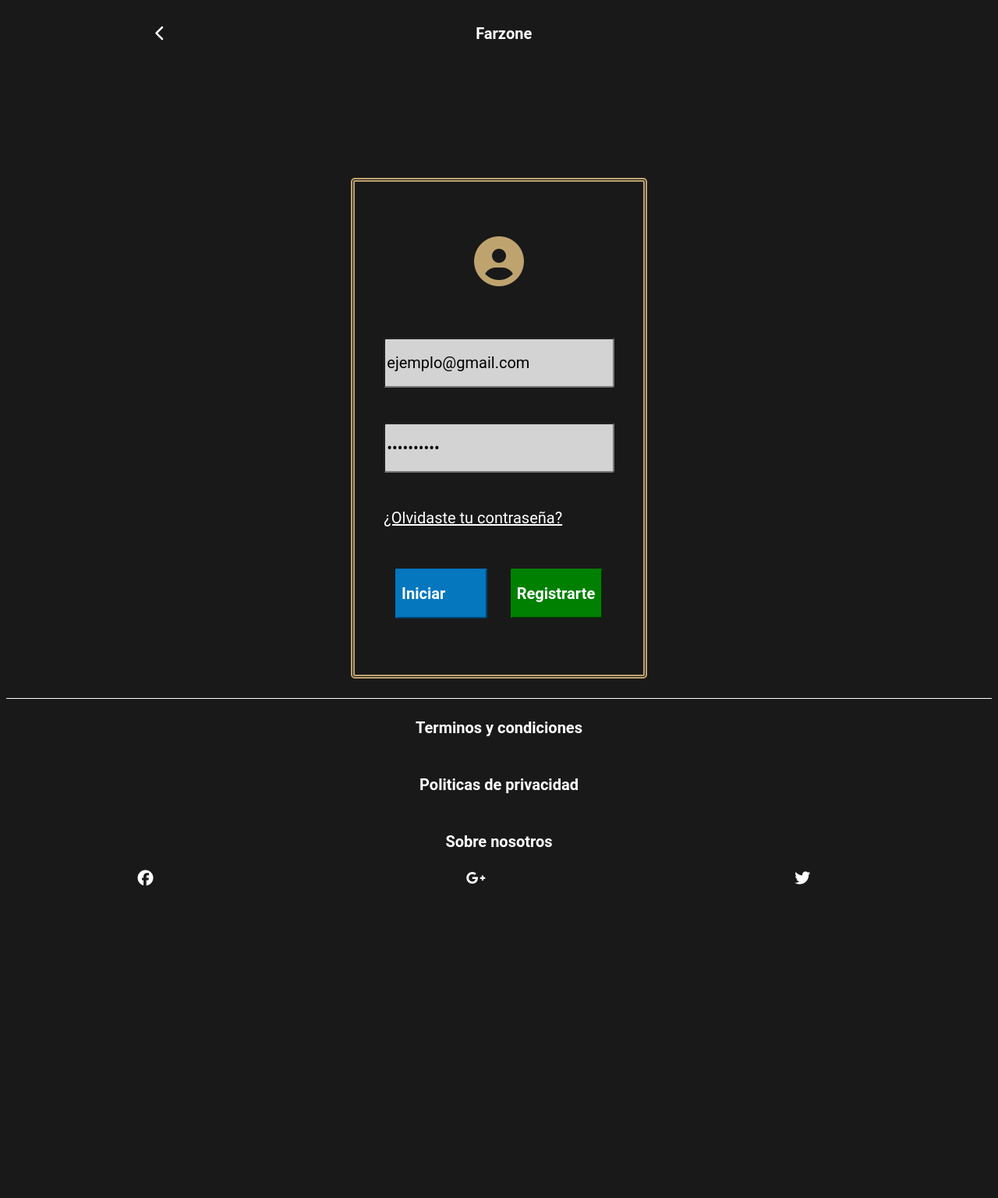
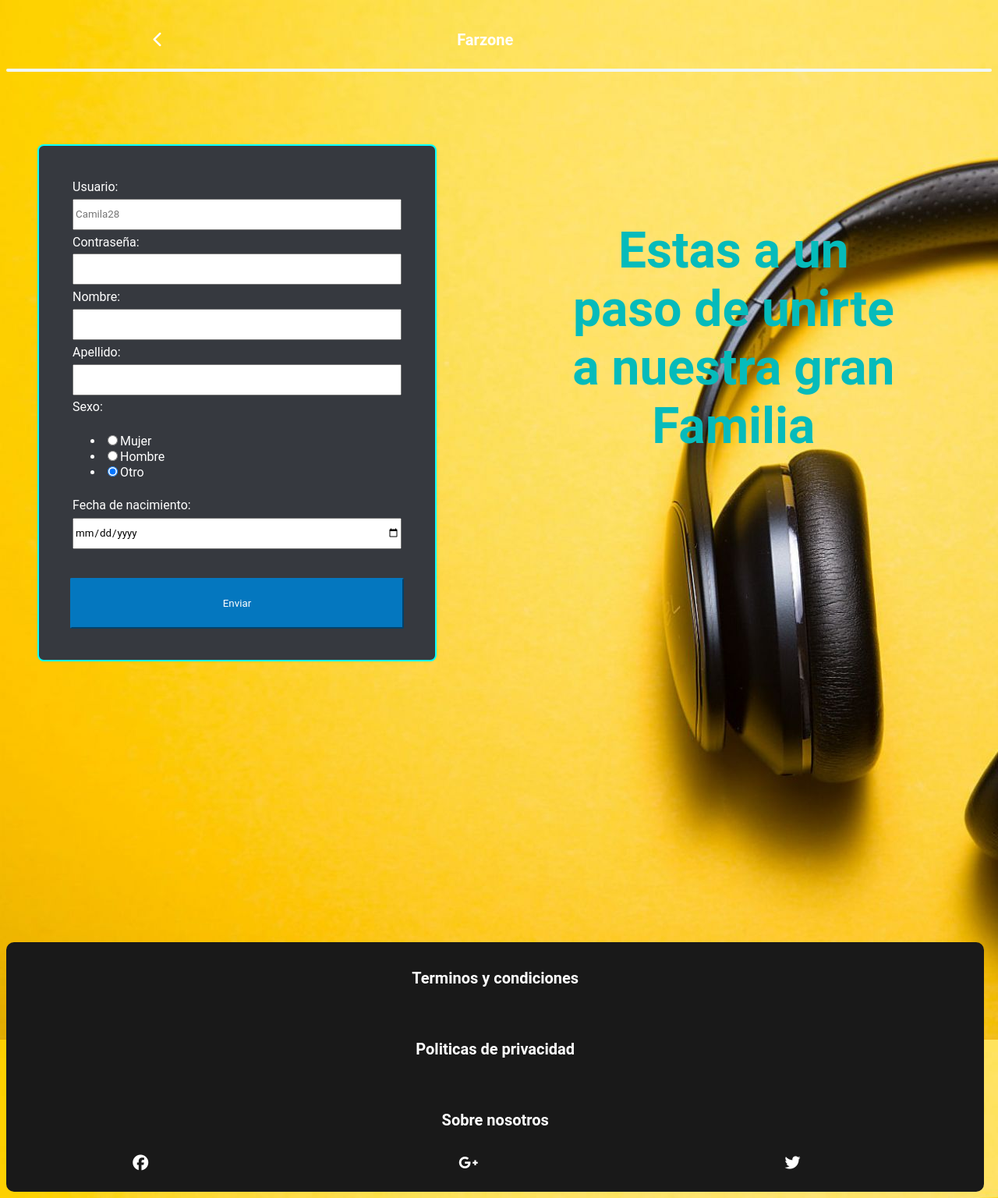
Before and after one commit to kroctus/Modulo-proyecto_2DAW, a PHP site: page /vistas/registrarse.php in a window 1280 px wide. Shown: the whole page at 78% size. Before the commit the page ends 1136 px from the top, so only its background shows below. Run offline with PHP 8.4, Linux system fonts and the light colour scheme; some libraries are stand-ins or nearby versions.

Commit message:
Añadimos la página de registro y sus estilos

```diff
--- /dev/null
+++ b/css/estilo_registro.css
@@ -0,0 +1,365 @@
+*{
+  font-family: 'Roboto', sans-serif;
+  box-sizing: border-box;
+}
+
+
+header {
+  width: 95vw;
+  height: 10vh;
+  padding-bottom: 5px;
+  color: white;
+  border-radius: 5px;
+  margin-bottom: 0%;
+  display: flex;
+  flex-flow: row;
+/*
+/*Para hacer que la cabecera florte sobre el contenido
+  left: 0; /* Posicionamos la cabecera al lado izquierdo
+	top: 0; /* Posicionamos la cabecera pegada arriba
+	position: fixed; /* Hacemos que la cabecera tenga una posición fija
+  z-index: 5;
+  */
+}
+header p{
+  font-size: 2.5vh;
+  margin-left: auto;
+  margin-right: auto;
+  margin-top: auto;
+}
+
+header label{
+  font-size: 2.5vh;
+  margin-left: auto;
+  margin-right: auto;
+  margin-top: auto;
+  margin-bottom: auto;
+}
+
+header a{
+  text-decoration: none;
+  color: white;
+}
+
+header a:hover{
+ color: #BFA36F;
+}
+
+
+header p:nth-child(2) {
+font-weight: bold;
+}
+
+  body{
+    background-image: url('../img/musica.jpeg');
+  }
+
+section{
+
+  display: flex;
+  flex: 100vw;
+  max-width: 100vw;
+  flex-direction: row;
+  flex-wrap: wrap;
+
+  border-radius: 5px;
+  color: white;
+  height: 100vh;
+
+}
+
+section .linea{
+  display: flex;
+  flex: 100vw;
+  max-width: 100vw;
+  height: 0.5vh;
+  flex-direction: row;
+  background-color: aliceblue;
+  border-radius: 10px;
+}
+
+section form {
+  display: flex;
+  flex:100vw;
+  max-width: 100vw;
+  flex-direction: row;
+  flex-wrap: wrap;
+
+  padding: 40px;
+  background-color: rgb(54, 57, 63);
+
+  border-bottom-left-radius: 8px;
+  border-bottom-right-radius: 8px;
+
+}
+
+section form p{
+  display: flex;
+  flex: 100vw;
+  max-width: 100vw;
+  flex-direction: row;
+}
+
+section form p input{
+
+  width: 50vw;
+  height: 5vh;
+}
+
+section form input:focus{
+  border-radius: 5px;
+border-color: #0477BF;
+}
+
+/*Botones*/
+
+#iniciar{
+  background-color: #0477BF;
+  border-color: #0477BF;
+
+  padding: 10px;
+  color:white;
+  border-radius: 2px;
+
+  margin-left: auto;
+  margin-right: auto;
+
+  transition-duration: 1s;
+}
+
+#registrar{
+  background-color: green;
+  border-color: green;
+}
+
+#iniciar:hover{
+  transform: scale(1.1,1.1);
+  cursor: pointer;
+
+  border-radius: 20px;
+}
+
+#registrar:hover{
+  transform: scale(1.1,1.1);
+  cursor: pointer;
+}
+
+
+/*--footer--*/
+
+footer{
+  margin-top: 9vh;
+  display: flex;
+  flex-direction: row;
+  flex-wrap: wrap;
+  background-color: #191919;
+  max-width: 98vw;
+  height: 40vh;
+  border-radius: 10px;
+}
+footer p{
+  display: flex;
+  flex: 100vw;
+  max-width: 100vw;
+  margin-left: auto;
+  margin-right: auto;
+
+  font-size: 2.5vh;
+
+
+}
+footer p a{
+  display: flex;
+  text-align: center;
+  align-self: center;
+  text-decoration: none;
+  color: white;
+  font-weight: bold;
+
+  margin-left: auto;
+  margin-right: auto;
+
+  transition-duration: 1s;
+}
+
+footer div{
+  display: flex;
+  flex-direction: row;
+  flex: 100vw;
+  max-width: 100vw;
+}
+
+footer div a{
+  display: flex;
+  flex-direction: row;
+  flex: 20vw;
+  max-width: 20vw;
+  margin-left: auto;
+
+  transition-duration: 1s;
+  font-size: 2.5vh;
+}
+
+footer div a{
+  text-decoration: none;
+  color: white;
+  font-weight: bold;
+}
+
+header p:hover{
+  color:#BFA36F;
+}
+
+footer a:hover{
+  color:#BFA36F;
+  transform: scale(1.1,1.1);
+}
+
+#form_escritorio{
+  display: none;
+}
+
+#saludo{
+  position: relative;
+  color: rgb(5, 187, 187);
+  font-size: 4vh;
+  text-align: center;
+}
+
+
+/*Tablet*/
+@media (min-width: 800px){
+
+
+  body{
+    background-image: url('../img/musica.jpeg');
+  }
+
+  #form_escritorio{
+    display: none;
+  }
+
+header{
+  display: flex;
+  flex: 100vw;
+  background-color: transparent;
+}
+
+section{
+  display: flex;
+  flex: 100vw;
+  max-width: 100vw;
+  background-color: transparent;
+}
+
+section article button{
+  flex: 40vw;
+  max-width: 40vw;
+}
+
+
+  /*Quitamos el formulario de movil*/
+
+  section form {
+    display: flex;
+    flex:80vw;
+    max-width: 80vw;
+    flex-direction: row;
+    flex-wrap: wrap;
+
+    padding: 40px;
+    background-color: rgb(54, 57, 63);
+
+    margin: 5vh;
+    margin-left: auto;
+    margin-right: auto;
+    border-radius: 8px;
+
+    border: aqua solid 2px;
+
+  }
+
+  footer{
+    margin-top: 40vh;
+    border: none;
+  }
+
+  #saludo{
+    position: relative;
+    color: rgb(5, 187, 187);
+    font-size: 8vh;
+  }
+
+}
+
+
+@media (min-width: 1000px){
+
+
+  body{
+    background-image: url('../img/musica.jpeg');
+  }
+
+  header{
+    display: flex;
+    flex:100vw;
+    max-width: 100vw;
+
+    background-color: transparent;
+  }
+
+  section{
+    background-color: transparent;
+  }
+
+  #form_escritorio{
+    flex: 40vw;
+    max-width: 40vw;
+
+    border: aqua solid 2px;
+    margin: 5vh;
+  }
+
+  input[type="text"],  input[type="password"],   input[type="date"] {
+    width: 33vw;
+    height: 2.5rem;
+  }
+
+
+  footer{
+
+    flex: 98vw;
+    max-width: 98vw;
+    margin-top: 40vh;
+
+    height: 40vh;
+    border: none;
+    border-radius: 10px;
+  }
+
+  #form_escritorio{
+    display: flex;
+  }
+
+  #form_movil{
+    display: none;
+  }
+
+
+  #iniciar{
+    width: 35rem;
+  }
+
+  #saludo{
+
+      position: absolute;
+      top: 18vw;
+      right: 9vw;
+
+      font-size: 8vh;
+      width: 35vw;
+      color: rgb(5, 187, 187);
+
+  }
+
+  }
--- a/css/estilo_sesion.css
+++ b/css/estilo_sesion.css
@@ -9,7 +9,6 @@ header {
   height: 10vh;
   padding-bottom: 5px;
   color: white;
-  background-color: #191919;
   border-radius: 5px;
   margin-bottom: 0%;
   display: flex;
@@ -51,13 +50,12 @@ font-weight: bold;
 }
 
 body{
-  background-color: #191919;
+  background-image: url('../img/2832233.jpg');
 }
 
 section{
   padding-bottom:35%;
   padding-top: 70px;
-  background-color: #191919;
   margin-top: 18%;
 
   border-radius: 5px;
@@ -77,7 +75,7 @@ section span{
   flex-direction: row;
 
   font-size: 8vh;
-  color: #BFA36F;
+  color: white;
 
   margin-left: auto;
   margin-right: auto;
@@ -115,7 +113,7 @@ section article p input{
 
   height: 8vh;
   border-radius: 3px;
-  background-color: lightgray;
+  background-color:white;
   font-size: 2.5vh;
 }
 
@@ -152,8 +150,10 @@ section article button{
 /*Botones*/
 
 #iniciar{
-  background-color: #0477BF;
-  border-color: #0477BF;
+  background-color: green;
+  border-color: green;
+
+  transition-duration: 1s;
 }
 
 #registrar{
@@ -164,6 +164,7 @@ section article button{
 #iniciar:hover{
   transform: scale(1.1,1.1);
   cursor: pointer;
+  border-radius: 30px;
 }
 
 #registrar:hover{
@@ -180,7 +181,6 @@ footer{
   flex-direction: row;
   flex-wrap: wrap;
   border-top: white 1px solid;
-  background-color: #191919;
   width: 100%;
   height: 250px;
 }
--- a/index.php
+++ b/index.php
@@ -6,6 +6,9 @@ session_start();
 if (isset($_POST["Iniciar"])) {
 
   header("Location: vistas/inicio_sesion.php");
+  exit;
+}elseif(isset($_POST["Registrarte"])){
+  header("Location: vistas/registrarse.php");
   exit;
 }
 
--- a/vistas/quienessomos.php
+++ b/vistas/quienessomos.php
@@ -146,7 +146,7 @@
   </script>
 
 
-
+<p>Imagenes extraidas de: <a href="https://www.freepik.es/fotos/fondo">Foto de Fondo creado por freepik - www.freepik.es</a></p>
 
 
 
--- a/vistas/registrarse.php
+++ b/vistas/registrarse.php
@@ -4,15 +4,16 @@
 <head>
   <meta charset="utf-8">
   <meta name="viewport" content="width=device-width, user-scalable=no">
-  <title>Farzone-Inicio sesion</title>
+  <title>Farzone-Registro</title>
   <script src="https://kit.fontawesome.com/68921df666.js" crossorigin="anonymous"></script>
   <link rel="shortcut icon" href="../img/logo_cuadrado2.png">
-  <link rel="stylesheet" href="../css/estilo_sesion.css">
+
+  <link rel="stylesheet" href="../css/estilo_registro.css">
+
   <script type="text/javascript" src="http://code.jquery.com/jquery-1.10.0.min.js"></script>
   <link rel="stylesheet" type="text/css" href="../tooltipster/dist/css/tooltipster.bundle.min.css" />
-  <link rel="stylesheet" type="text/css"
-    href="../tooltipster/dist/css/plugins/tooltipster/sideTip/themes/tooltipster-sideTip-punk.min.css" />
-    <script src="../js/jqBootstrapValidation.js"></script>
+  <link rel="stylesheet" type="text/css" href="../tooltipster/dist/css/plugins/tooltipster/sideTip/themes/tooltipster-sideTip-punk.min.css" />
+  <script src="../js/jqBootstrapValidation.js"></script>
 
   <script src="https://ajax.googleapis.com/ajax/libs/jquery/1.7.2/jquery.min.js"></script>
 
@@ -28,32 +29,139 @@
     <label for="menu_busqueda"></i></label>
   </header>
 
-  <form action="registrarse.php" method="POST">
+  <section>
 
-    <input type="checkbox" name="" value="" id="menu">
-    <section>
+    <h1 id="saludo">Estas a un paso de unirte a nuestra gran Familia</h1>
 
-      <span><i class="fas fa-user-circle"></i></span>
-
-      <article class="">
-      <p><input type="email" name="email" value="ejemplo@gmail.com" class="required"
-            pattern="[a-z0-9._%+-]+@[a-z0-9.-]+\.[a-z]{2,}$" title="ejemplo@gmail.com"  required/></p>
-
-        <p><input type="password" name="clave" value="Contraseña" required
-            title="minimo 8 caracteres,una letra y un número" pattern="^(?=.*\d)(?=.*[a-z])(?=.*[A-Z])(?!.*\s).*$">
-        </p>
-        <p><a href="#">¿Olvidaste tu contraseña?</a></p>
-      </article>
+    <span class="linea"></span>
 
 
-      <article class="">
-        <button type="submit" name="Iniciar" id="iniciar">Iniciar</button>
-        <button type="submit" name="Registrarte" id="registrar">Registrarte</button>
-      </article>
+    <form action="registrarse.php" method="POST" id="form_movil">
 
-    </section>
+      <p><label for="usuario">Usuario:</label>
+        <input  type="text" name="usuario" value="" id="usuario"  title="camila28" placeholder="Camila28" required /></p>
 
-  </form>
+      <p><label for="contra">Contraseña:</label>
+        <input  type="password" name="clave" value="" id="contra" title="Debe tener al entre 8 y 16 caracteres, al menos un dígito, al menos una minúscula y al menos una mayúscula.
+NO puede tener otros símbolos." pattern="^(?=\w*\d)(?=\w*[A-Z])(?=\w*[a-z])\S{8,16}$" required>
+      </p>
+
+      <p><label for="nombre">Nombre:</label>
+        <input  type="text" name="nombre" id="nombre" value="" required></p>
+
+      <p><label for="apellido">Apellido:</label>
+        <input  type="text" name="apellido" id="apellido" value="" required></p>
+
+      <p><label>Sexo:</label>
+        <ul>
+          <li><input type="radio" name="sexo" value="mujer" />Mujer</li>
+          <li><input type="radio" name="sexo" value="hombre" />Hombre</li>
+          <li><input type="radio" name="sexo" value="otro" checked />Otro</li>
+
+        </ul>
+      </p>
+
+      <p><label for="fec_nac">Fecha de nacimiento: </label>
+        <input type="date" name="fec_nac" id="fec_nac" required></p>
+
+      <p id="iniciar_btn"><button type="submit" name="enviar" id="iniciar">Enviar</button></p>
+
+    </form>
+
+
+    <!--segundo formulario para la tablet-->
+
+    <form action="registrarse.php" method="POST" id="form_escritorio">
+
+      <table>
+
+        <tr>
+          <td>
+            <label for="usuario">Usuario:</label>
+          </td>
+        </tr>
+
+        <tr>
+          <td>
+            <input type="text" name="usuario" value="" id="usuario" class="required" title="camila28" placeholder="Camila28" required />
+          </td>
+        </tr>
+
+        <tr>
+          <td>
+            <label for="contra">Contraseña:</label>
+          </td>
+        </tr>
+
+        <tr>
+          <td>
+            <input type="password" name="clave" value="" id="contra" title="Debe tener al entre 8 y 16 caracteres, al menos un dígito, al menos una minúscula y al menos una mayúscula.
+NO puede tener otros símbolos." pattern="^(?=\w*\d)(?=\w*[A-Z])(?=\w*[a-z])\S{8,16}$" required>
+          </td>
+        </tr>
+
+        <tr>
+          <td>
+            <label for="nombre">Nombre:</label>
+          </td>
+        </tr>
+
+        <tr>
+          <td>
+            <input type="text" name="nombre" id="nombre" value="" required>
+          </td>
+        </tr>
+
+        <tr>
+          <td>
+            <label for="apellido">Apellido:</label>
+          </td>
+        </tr>
+
+        <tr>
+          <td>
+            <input type="text" name="apellido" id="apellido" value="" required>
+          </td>
+        </tr>
+
+        <tr>
+          <td>
+            <label>Sexo:</label>
+          </td>
+        </tr>
+
+        <tr>
+          <td>
+            <ul>
+              <li><input type="radio" name="sexo" value="mujer" />Mujer</li>
+              <li><input type="radio" name="sexo" value="hombre" />Hombre</li>
+              <li><input type="radio" name="sexo" value="otro" checked />Otro</li>
+
+            </ul>
+          </td>
+        </tr>
+
+        <tr>
+          <td>
+          <label for="fec_nac">Fecha de nacimiento: </label>
+          </td>
+        </tr>
+
+        <tr>
+          <td>
+          <input type="date" name="fec_nac" id="fec_nac" required></p>
+          </td>
+        </tr>
+
+      </table>
+
+      <button type="submit" name="enviar" id="iniciar">Enviar</button>
+
+    </form>
+
+
+  </section>
+
 
 
 
@@ -75,7 +183,7 @@
 
 
 <script>
-  $(document).ready(function () {
+  $(document).ready(function() {
     $('input').tooltipster({
       animation: 'fall',
       delay: 200,
@@ -84,7 +192,9 @@
   });
 
 
-  $(function () { $("input").not("[type=submit]").jqBootstrapValidation(); } );
+  $(function() {
+    $("input").not("[type=submit]").jqBootstrapValidation();
+  });
 </script>
 
 </html>
```
Also changed, not shown: vistas/inicio_sesion.php (+5 -2 lines), img/2832233.jpg (added), 2 other files.
